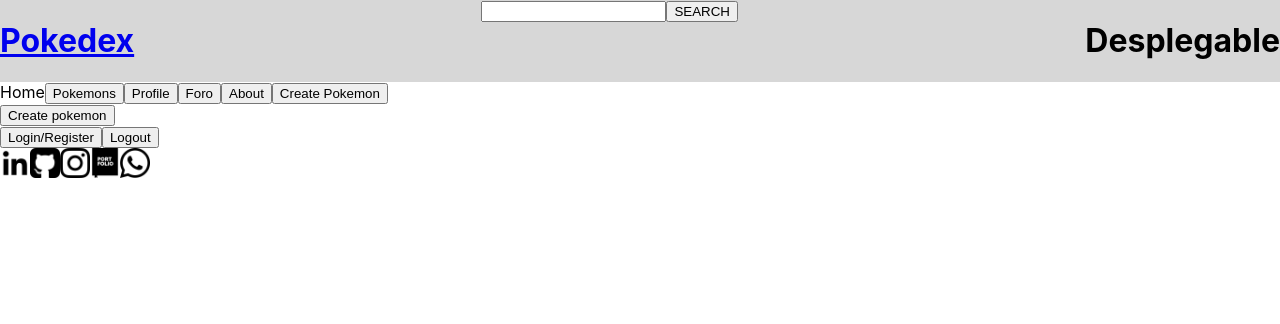
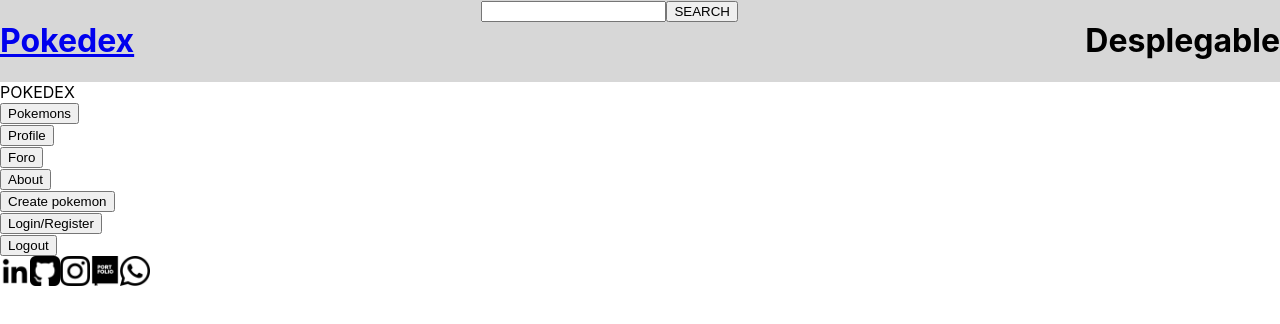
Before and after one commit to SantiRosso/PI-Pokemon, a React (Create React App) app in the folder client/: page /home in a window 1280 px wide. Shown: the top 324 px of the page. Built offline with nearby package versions, Linux system fonts and the light colour scheme.

Commit message:
refactor home

```diff
--- a/client/src/components/Home/Home.jsx
+++ b/client/src/components/Home/Home.jsx
@@ -1,4 +1,4 @@
-import {Link, useNavigate} from "react-router-dom"
+import {useNavigate} from "react-router-dom"
 //components
 import NavBar from "../NavBar/NavBar";
 import Footer from "../Footer/Footer";
@@ -9,15 +9,35 @@
     return(
         <div>
             <NavBar/>
-                Home
+            {/* NAME OF PAGE */}
+            <div>
+                POKEDEX
+            </div>
+            {/* CARDS */}
+            <div>
                 <button onClick={()=> navigate("/pokemons")}>Pokemons</button>
-                <button onClick={navigate("/profile")}>Profile</button>
+            </div>
+            <div>
+                <button onClick={()=> navigate("/profile")}>Profile</button>
+            </div>
+            <div>
                 <button onClick={()=> navigate("/foro")}>Foro</button>
+            </div>
+            <div>
                 <button onClick={()=> navigate("/about")}>About</button>
-                <button onClick={()=> navigate("/create-pokemon")}>Create Pokemon</button>
+            </div>
+            <div>
+                {/* <button onClick={()=> navigate("/create-pokemon")}>Create Pokemon</button> */}
+            </div>
+            <div>
                 <CreatePokemonModal/>
+            </div>
+            <div>
                 <button onClick={()=> navigate("/")}>Login/Register</button>
+            </div>
+            <div>
                 <button>Logout</button>
+            </div>
             <Footer/>
         </div>
     )
```
